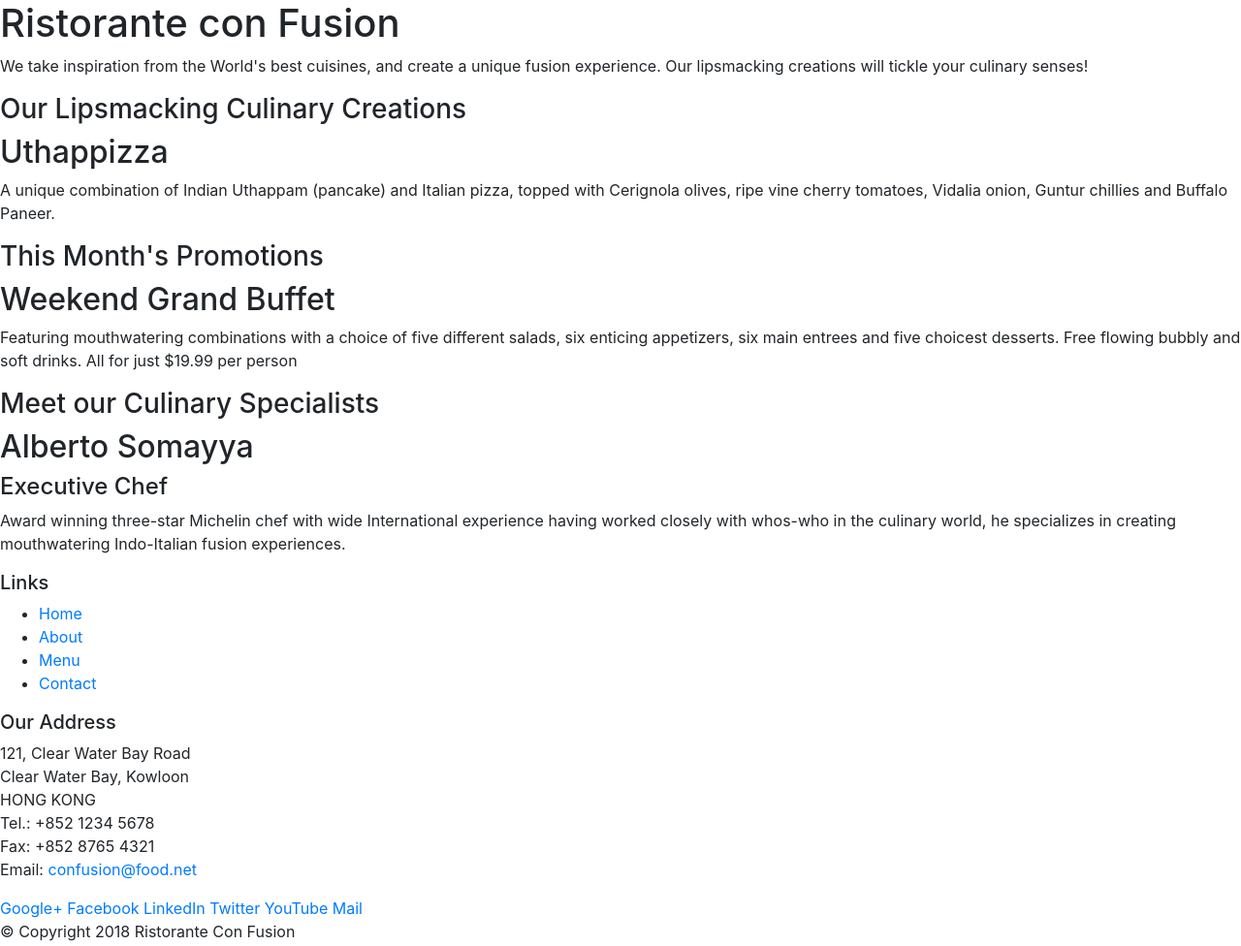
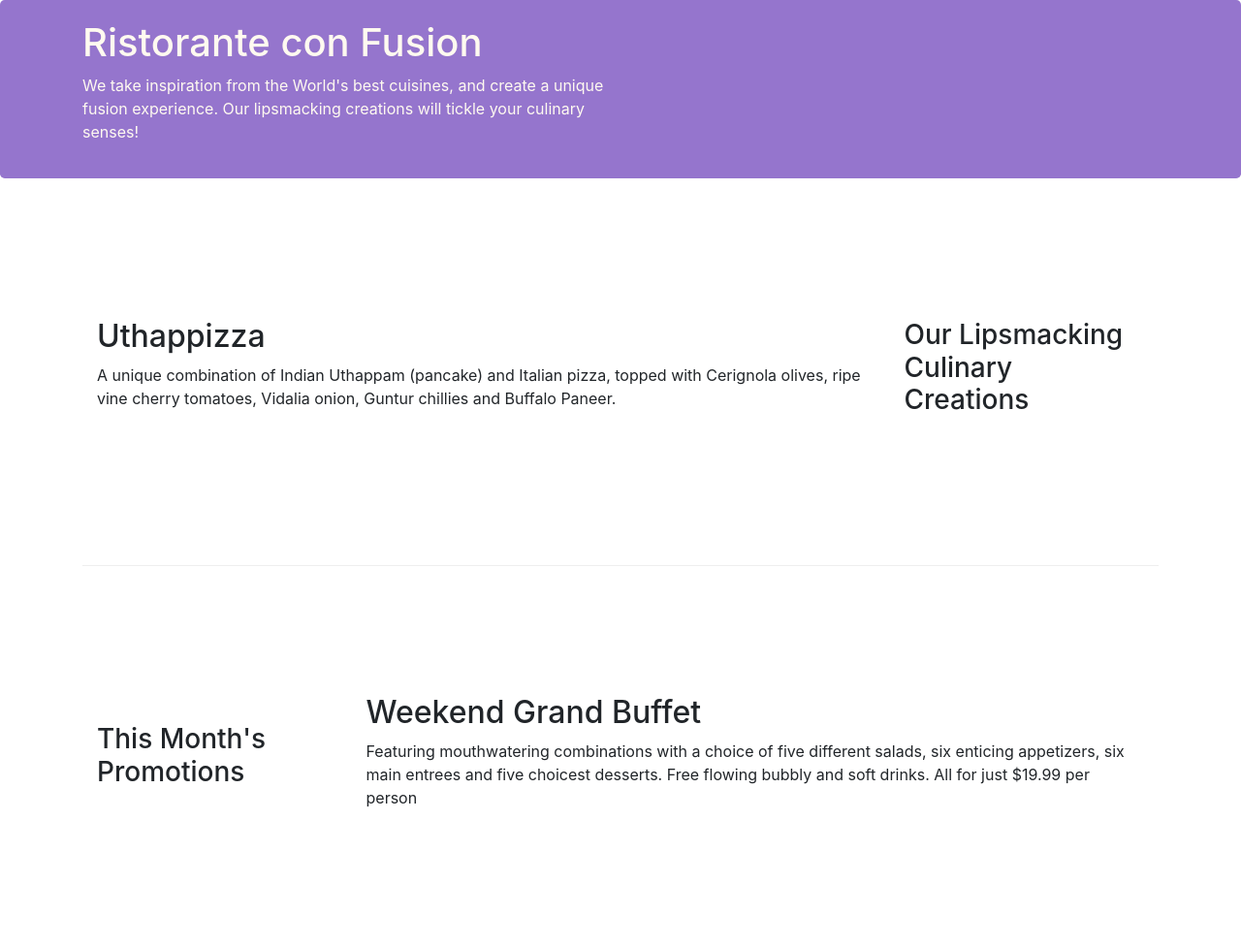
Before and after one commit to 7ganam/confusion-resturant-website-, a website: page index.html in a window 1280 px wide. Shown: the top 976 px of the page at 97% size. Drawn offline with nearby package versions, Linux system fonts and the light colour scheme.

Commit message:
up to date with the end of week1

```diff
--- /dev/null
+++ b/css/styles.css
@@ -0,0 +1,33 @@
+.row-header
+{
+    margin : 0px auto;
+    padding: 0px auto;
+}
+.row-content
+{
+    margin: 0px auto;
+    padding: 50px 0px 50px 0px;
+    border-bottom: 1px ridge;
+    min-height: 400px;
+}
+
+.footer {
+    background-color: #D1C4E9;
+    margin: 0px auto;
+    padding: 20px 0px 20px 0px;
+
+}
+.jumbotron
+{
+    padding:20px 0px 20px 0px;
+    margin: 0px auto;
+    background-color: #9575CD;
+    color: floralwhite;
+}
+
+.address
+{
+    font-size: 80%;
+    margin: 0px;
+    color: #0f0f0f;
+}
--- a/index.html
+++ b/index.html
@@ -10,72 +10,75 @@
 
     <!-- Bootstrap CSS -->
     <link rel="stylesheet" href="node_modules/bootstrap/dist/css/bootstrap.min.css">
+    <link rel="stylesheet" href="css/styles.css">
 </head>
 
 <body>
 
-    <header>
-        <div>
-            <div>
-                <div>
+    <header class="jumbotron">
+        <div class="container">
+            <div class="row">
+                <div class="col-12 col-sm-6">
                     <h1>Ristorante con Fusion</h1>
                     <p>We take inspiration from the World's best cuisines, and create a unique fusion experience. Our lipsmacking creations will tickle your culinary senses!</p>
                 </div>
-                <div>
+                <div  class="col-12 col-sm">
                 </div>
             </div>
         </div>
     </header>
 
-    <div>
-        <div>
-            <div>
+
+    <div class= "container container_content align-items-center">
+            <div class = "row row-content align-items-center">
+                <div class = "col-12 col-sm-4 order-sm-last col-md-3">
                     <h3>Our Lipsmacking Culinary Creations</h3>
                 </div>
-            <div>
+                <div class = "col col-sm order-sm-first col-md">
                     <h2>Uthappizza</h2>
                     <p>A unique combination of Indian Uthappam (pancake) and Italian pizza, topped with Cerignola olives, ripe vine cherry tomatoes, Vidalia onion, Guntur chillies and Buffalo Paneer.</p>
                 </div>
             </div>
 
 
-        <div>
-            <div>
+            <div  class = "row row-content align-items-center">
+                <div class = "col-12 col-sm-4 col-md-3">
                     <h3>This Month's Promotions</h3>
                 </div>
-            <div>
+                <div class = "col col-sm col-md">
                     <h2>Weekend Grand Buffet</h2>
                     <p>Featuring mouthwatering combinations with a choice of five different salads, six enticing appetizers, six main entrees and five choicest desserts. Free flowing bubbly and soft drinks. All for just $19.99 per person </p>
                 </div>
             </div>
 
-        <div>
-            <div>
+            <div class = "row row-content align-items-center" >
+                <div class = "col-12 col-sm-4  order-sm-last col-md-3">
                     <h3>Meet our Culinary Specialists</h3>
                 </div>
-            <div>
+                <div class = "col col-sm  order-sm-first col-md">
                     <h2>Alberto Somayya</h2>
                     <h4>Executive Chef</h4>
                     <p>Award winning three-star Michelin chef with wide International experience having worked closely with whos-who in the culinary world, he specializes in creating mouthwatering Indo-Italian fusion experiences. </p>
                 </div>
             </div>
+
     </div>
 
-    <footer>
-        <div>
-            <div>
-                <div>
+    <footer class="footer" >
+        <div class="container ">
+            <div class = 'row'>
+                <div class="col-4 offset-1 col-sm-2">
                     <h5>Links</h5>
-                    <ul>
+                    <ul class = "list-unstyled">
                         <li><a href="#">Home</a></li>
                         <li><a href="#">About</a></li>
                         <li><a href="#">Menu</a></li>
                         <li><a href="#">Contact</a></li>
                     </ul>
                 </div>
-                <div>
+                <div class="col-7 col-sm-5">
                     <h5>Our Address</h5>
-                    <address>
+                    <address class = "address">
 		              121, Clear Water Bay Road<br>
 		              Clear Water Bay, Kowloon<br>
 		              HONG KONG<br>
@@ -84,8 +87,8 @@
 		              Email: <a href="mailto:confusion@food.net">confusion@food.net</a>
 		           </address>
                 </div>
-                <div>
-                    <div>
+                <div class="col-12 col-sm-4 align-self-center">
+                    <div class = "text-center">
                         <a href="http://google.com/+">Google+</a>
                         <a href="http://www.facebook.com/profile.php?id=">Facebook</a>
                         <a href="http://www.linkedin.com/in/">LinkedIn</a>
@@ -95,12 +98,13 @@
                     </div>
                 </div>
            </div>
-           <div>
-                <div>
+           <div class = "row justify-content-center">
+                <div class = "col-auto">
                     <p>© Copyright 2018 Ristorante Con Fusion</p>
                 </div>
            </div>
         </div>
+
     </footer>
 <!-- jQuery first, then Popper.js, then Bootstrap JS. -->
     <script src="node_modules/jquery/dist/jquery.slim.min.js"></script>
```
Also changed, not shown: aboutus.html (added, +115 -0 lines). Lines whose indentation alone changed are shown as unchanged.
